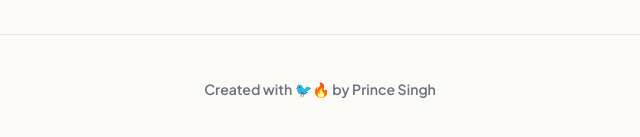
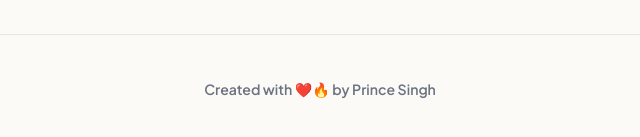
Before and after one commit to heyprincesingh/JobDork, a website: page index.html in a window 1280 px wide. Shown: the part 3708-3845 px from the top of the page, 320-960 px from the left. Drawn offline with Linux system fonts and the light colour scheme.

Commit message:
Update footer credit emojis to ❤️🔥

```diff
--- a/index.html
+++ b/index.html
@@ -339,7 +339,7 @@
     <footer class="app-footer">
       <div class="footer-container">
         <a href="https://github.com/heyprincesingh" target="_blank" rel="noopener noreferrer" class="footer-link">
-          Created with 🐦🔥 by Prince Singh
+          Created with ❤️🔥 by Prince Singh
         </a>
       </div>
     </footer>
```
